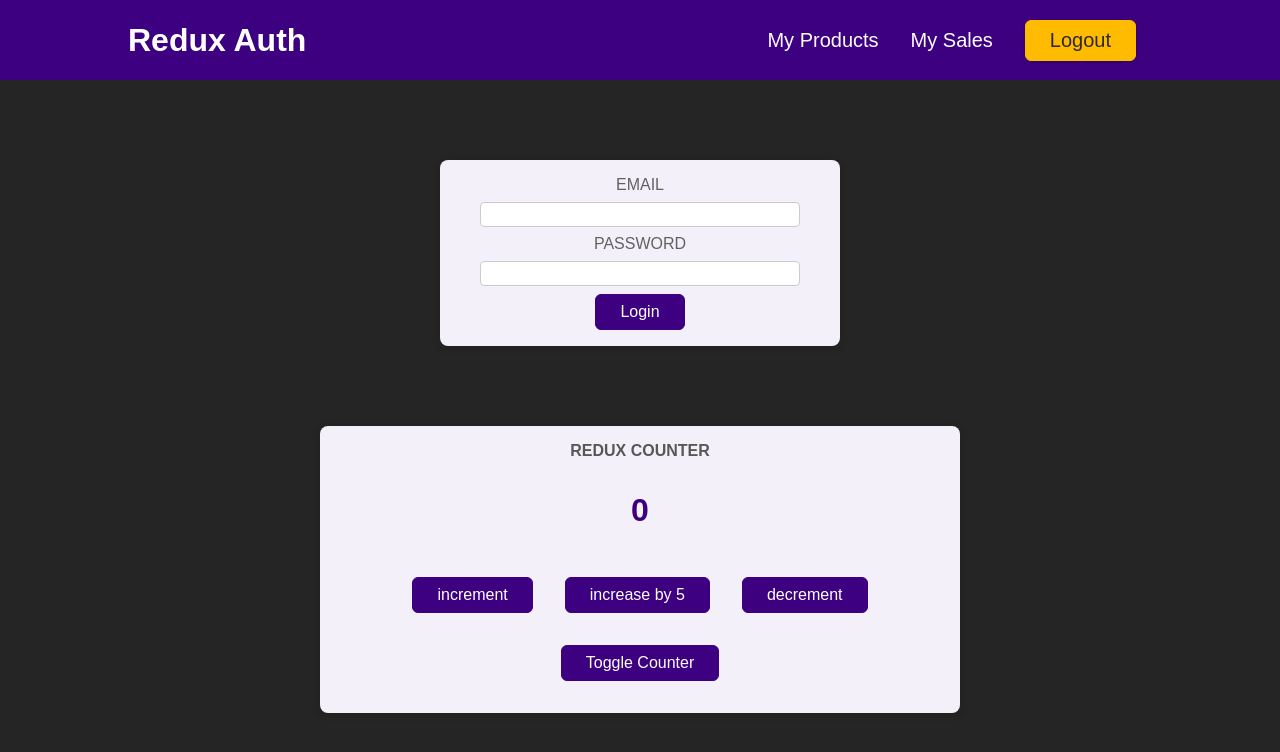
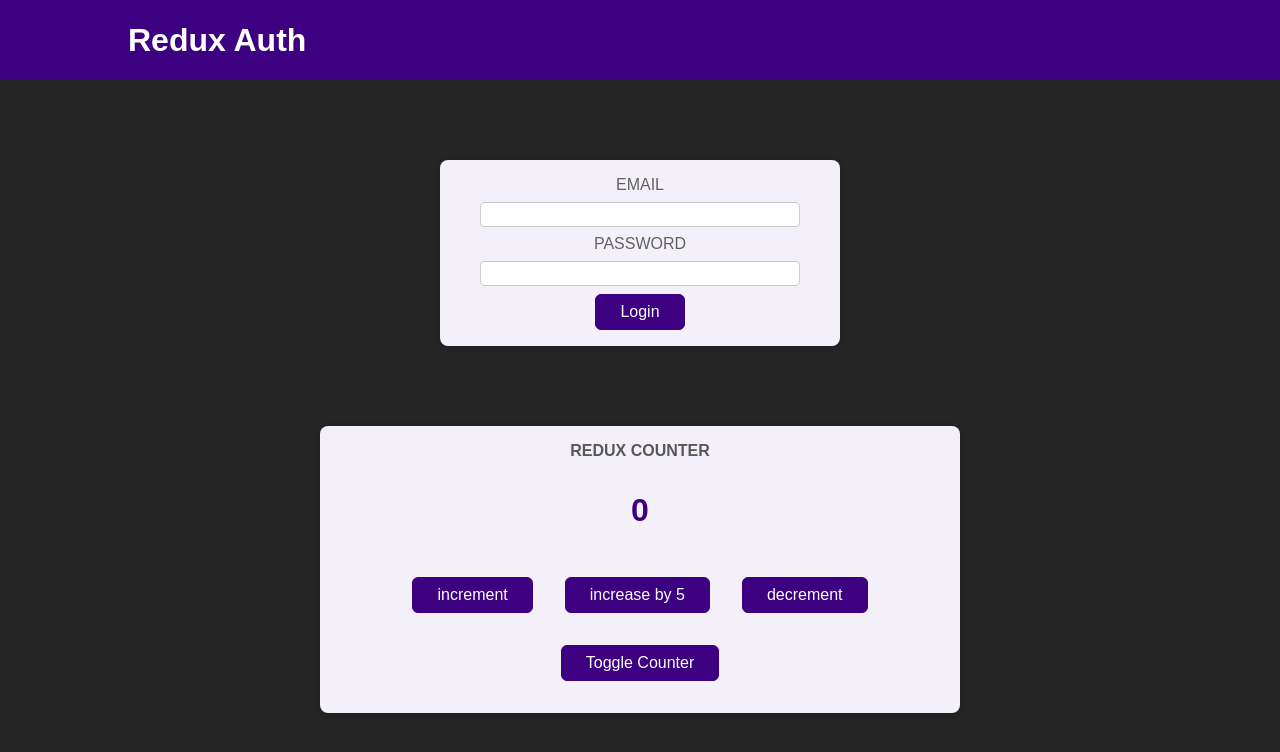
Before and after one commit to HassanTAli/Redux, a React (Create React App) app: page / in a window 1280 px wide. Shown: the top 752 px of the page. Built offline with nearby package versions, Linux system fonts and the light colour scheme.

Commit message:
add isAuth

```diff
--- a/src/App.js
+++ b/src/App.js
@@ -1,13 +1,19 @@
 import { Fragment } from 'react';
+import { useSelector } from 'react-redux';
+
 import Counter from './components/Counter';
 import Auth from './components/Auth'
 import Header from './components/Header'
+import UserProfile from './components/UserProfile';
 
 function App() {
+  const isAuth = useSelector(state => state.auth.isAuthenticed)
+
   return (
     <Fragment>
       <Header />
-      <Auth />
+      {!isAuth && <Auth />}
+      {isAuth && <UserProfile />}
       <Counter />
     </Fragment>
   );
--- a/src/components/Header.js
+++ b/src/components/Header.js
@@ -1,10 +1,14 @@
+import { useSelector } from 'react-redux';
+
 import classes from './Header.module.css';
 
 const Header = () => {
+  const isAuth = useSelector(state => state.auth.isAuthenticed)
+
   return (
     <header className={classes.header}>
       <h1>Redux Auth</h1>
-      <nav>
+      {isAuth && <nav>
         <ul>
           <li>
             <a href='/'>My Products</a>
@@ -16,7 +20,8 @@
             <button>Logout</button>
           </li>
         </ul>
-      </nav>
+      </nav>}
+
     </header>
   );
 };
```
